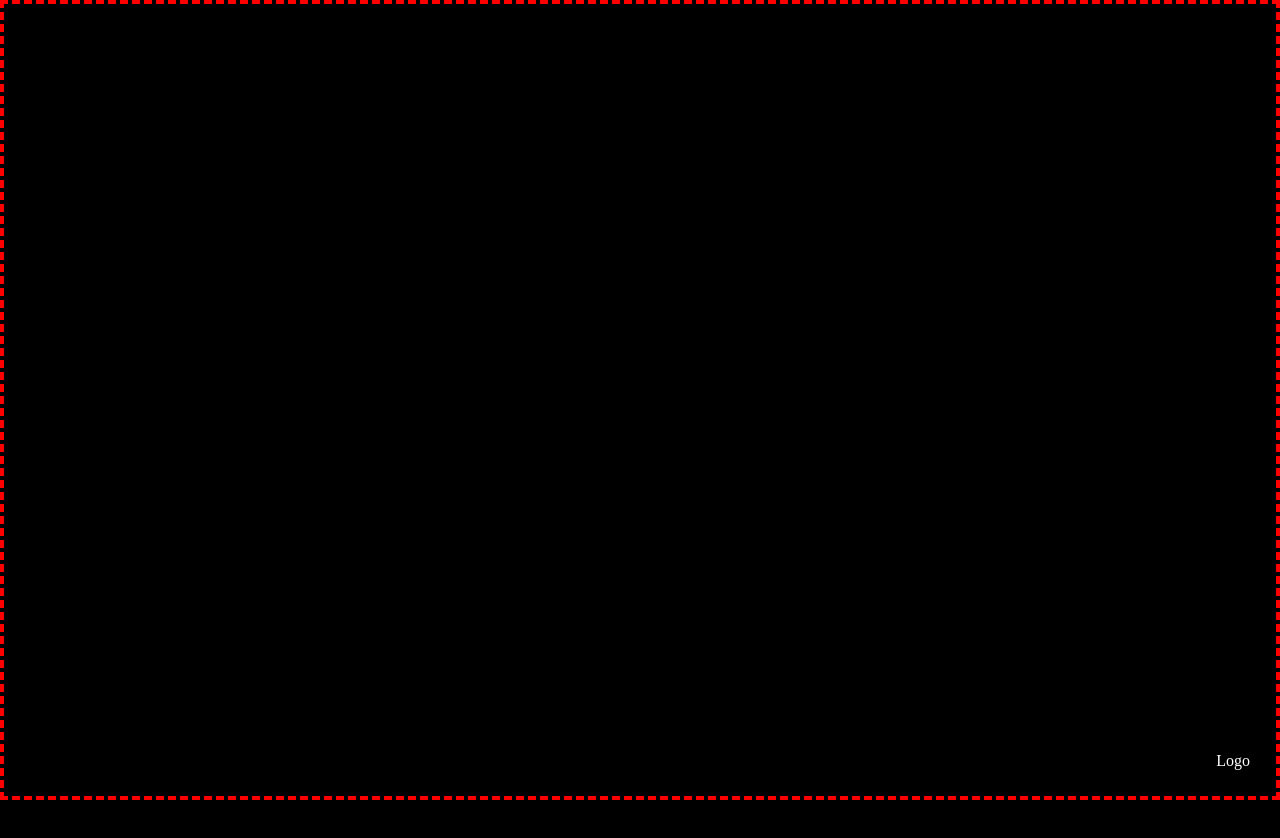
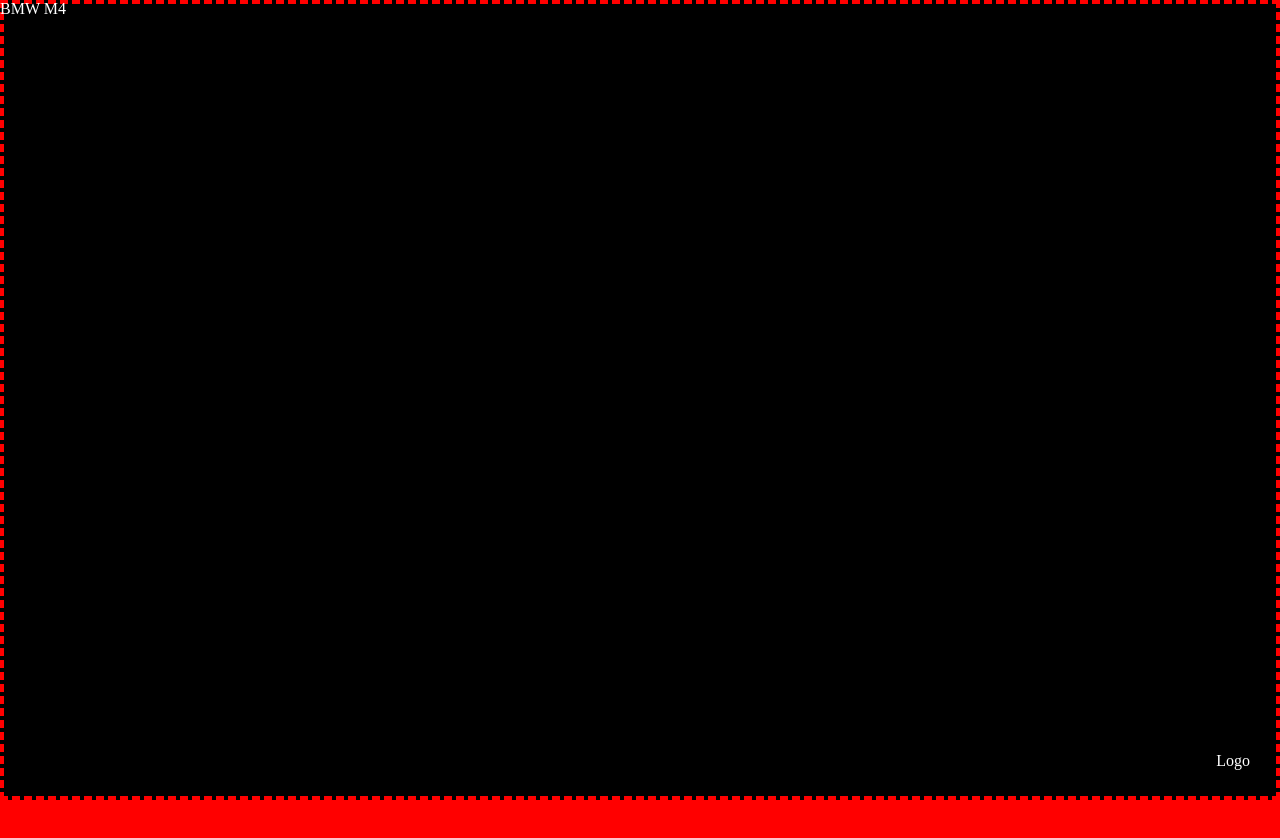
Before and after one commit to Deevyn9/THE-M4, a React (Vite) app: page / in a window 1280 px wide. Shown: the top 838 px of the page. Before the commit the page ends 800 px from the top, so only its background shows below. Built offline with nearby package versions, Linux system fonts and the light colour scheme.

Commit message:
creating a static page

```diff
--- a/src/App.css
+++ b/src/App.css
@@ -7,6 +7,10 @@
 body {
   background-color: black;
   color: white;
+}
+
+.App {
+  position: relative;
 }
 
 .bmw__logo {
@@ -28,3 +32,23 @@
     transform: translateY(0px);
   }
 }
+
+.div__scroll {
+  height: 100vh;
+}
+
+.div__scroll.transparent {
+  background-color: transparent;
+}
+
+.div__scroll.red {
+  background-color: red;
+}
+
+.div__scroll.yellow {
+  background-color: yellow;
+}
+
+.div__scroll.blue {
+  background-color: blue;
+}
--- a/src/App.jsx
+++ b/src/App.jsx
@@ -6,11 +6,15 @@
 
 function App() {
   return (
-    <>
+    <div className="App">
       <Slide />
       <div className="bmw__logo">Logo</div>
       <Hero />
-    </>
+      <div className="div__scroll transparent">BMW M4</div>
+      <div className="div__scroll red"></div>
+      <div className="div__scroll yellow"></div>
+      <div className="div__scroll blue"></div>
+    </div>
   );
 }
 
--- a/src/components/Hero/Hero.css
+++ b/src/components/Hero/Hero.css
@@ -1,8 +1,11 @@
 .hero {
+    position: fixed;
+    width: 100vw;
     height: 100vh;
     border: 4px dashed red;
     opacity: 0;
     animation: showHero .3s ease-in-out 4.2s 1 forwards;
+    z-index: -1;
 }
 
 @keyframes showHero {
--- a/src/components/Hero/Hero.jsx
+++ b/src/components/Hero/Hero.jsx
@@ -2,7 +2,11 @@
 import "./Hero.css";
 
 const Hero = () => {
-  return <div className="hero"></div>;
+  return (
+    <div className="hero">
+      <div className="header__text"></div>
+    </div>
+  );
 };
 
 export default Hero;
```
